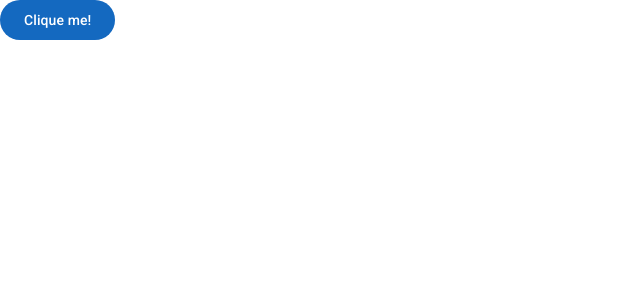
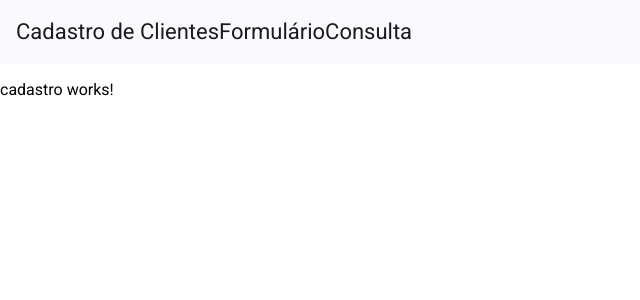
Before and after one commit to carloslegnaro78/crud-angular-material, an Angular app: page /cadastro in a window 1280 px wide. Before the commit this address led to /. Shown: the top 300 px of the page, without its empty margins (0-640 px from the left). Built offline with nearby package versions, Linux system fonts and the light colour scheme.

Commit message:
Criando u m toolbar e configurando navegação entre páginas

```diff
--- a/src/app/app.component.html
+++ b/src/app/app.component.html
@@ -1 +1,7 @@
-<button mat-flat-button>Clique me!</button>
+<mat-toolbar color="primary">
+    <span>Cadastro de Clientes</span>
+    <span class="spacer"></span>
+    <a>Formulário</a>
+    <a>Consulta</a>
+</mat-toolbar>
+<router-outlet></router-outlet>
--- a/src/app/app.component.ts
+++ b/src/app/app.component.ts
@@ -1,12 +1,11 @@
 
 import { Component } from '@angular/core';
 import { RouterOutlet } from '@angular/router';
-import { MatButtonModule } from '@angular/material/button';
+import { MatToolbarModule } from '@angular/material/toolbar';
 
 @Component({
   selector: 'app-root',
-  standalone: true,
-  imports: [RouterOutlet, MatButtonModule],
+  imports: [RouterOutlet, MatToolbarModule],
   templateUrl: './app.component.html',
   styleUrls: ['./app.component.scss'],
 })
--- a/src/app/app.routes.ts
+++ b/src/app/app.routes.ts
@@ -1,3 +1,8 @@
 import { Routes } from '@angular/router';
+import { CadastroComponent } from './cadastro/cadastro.component';
+import { ConsultaComponent } from './consulta/consulta.component';
 
-export const routes: Routes = [];
+export const routes: Routes = [
+    {path: 'cadastro', component: CadastroComponent },
+    {path: 'consulta', component: ConsultaComponent }
+];
--- /dev/null
+++ b/src/app/cadastro/cadastro.component.html
@@ -0,0 +1 @@
+<p>cadastro works!</p>
--- /dev/null
+++ b/src/app/consulta/consulta.component.html
@@ -0,0 +1 @@
+<p>consulta works!</p>
```
Also changed, not shown: src/app/cadastro/cadastro.component.ts (added, +11 -0 lines), src/app/consulta/consulta.component.ts (added, +11 -0 lines), src/app/cadastro/cadastro.component.scss (added), src/app/consulta/consulta.component.scss (added), 2 other files (tests, documents, lock files or other folders).
